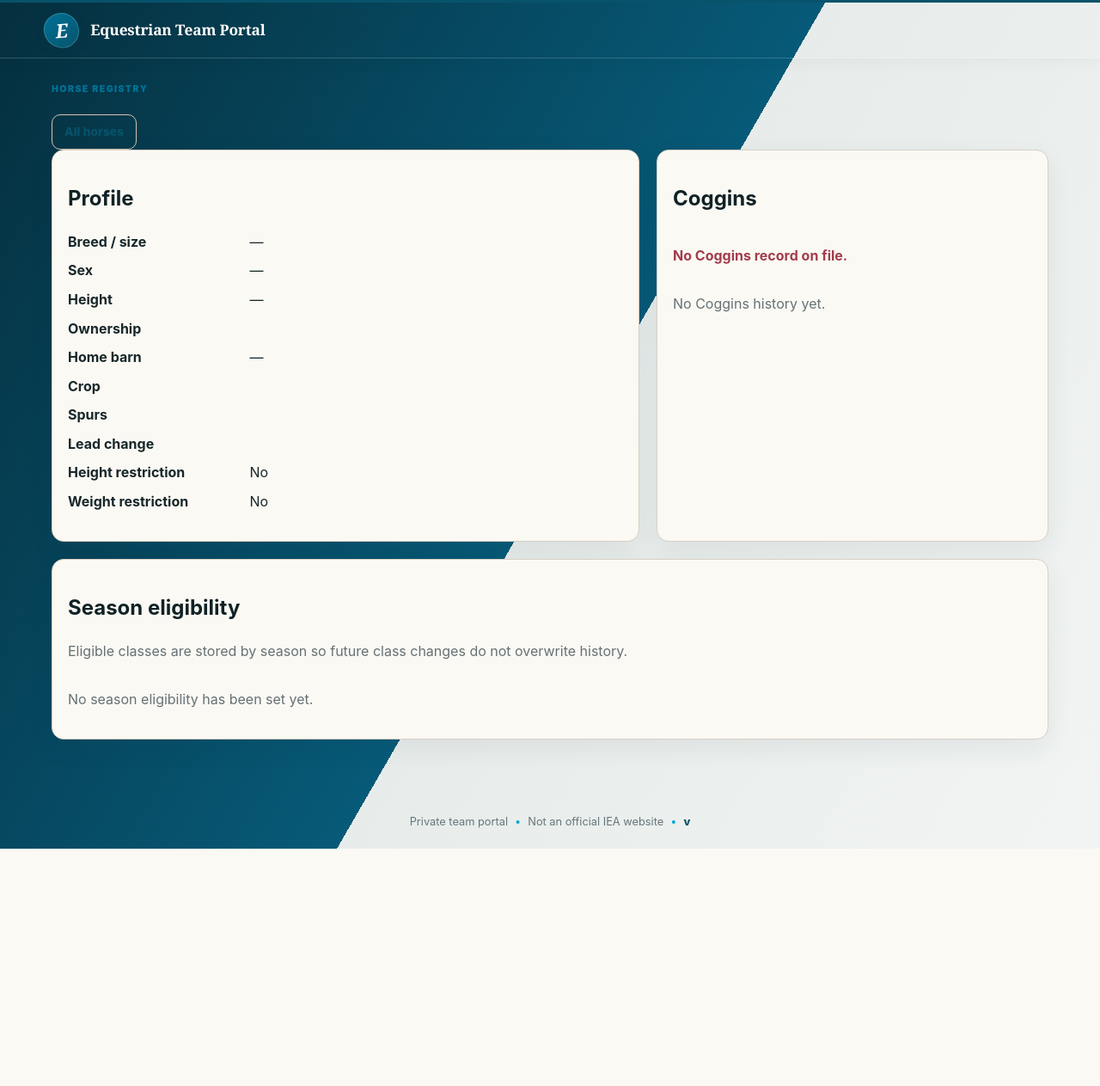
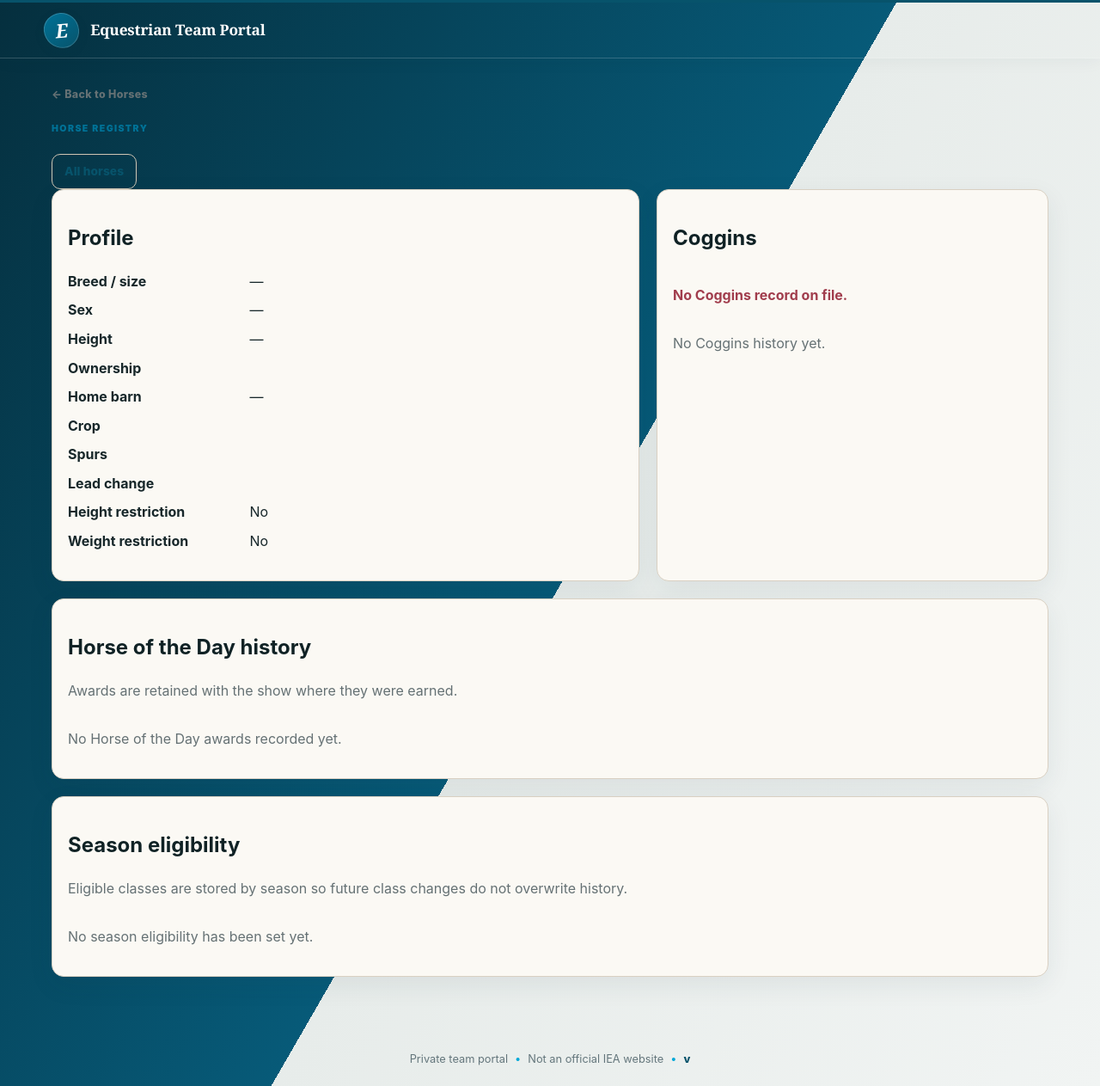
Before and after one commit to mcangeli/iea-team-portal, a Django app: template templates/portal/horse_detail.html in a window 1280 px wide. Shown: the whole page at 86% size. Before the commit the page ends 987 px from the top, so only its background shows below. Run offline with Django 5.2, Linux system fonts and the light colour scheme; the template is opened without the code that fills it, so the values that code supplies are empty; parts of the project's set-up code (start-up, migrations or seed data) failed here and were passed over.

Commit message:
v2.1.1 show horse award history

```diff
--- a/templates/portal/horse_detail.html
+++ b/templates/portal/horse_detail.html
@@ -1,6 +1,7 @@
 {% extends "base.html" %}
 {% block title %}{{ horse.display_name }} · Horses{% endblock %}
 {% block content %}
+<nav class="page-back-nav" aria-label="Back navigation"><a href="{% url 'horse_list' %}">← Back to Horses</a></nav>
 <div class="page-header">
   <div>
     <p class="eyebrow">Horse Registry</p>
@@ -50,6 +51,15 @@
   </section>
 
   <section class="card detail-span-2">
+    <div class="card-heading-row"><div><h2>Horse of the Day history</h2><p class="muted">Awards are retained with the show where they were earned.</p></div></div>
+    <div class="stack-list">
+      {% for award in show_awards %}
+      <div class="stack-item"><div><strong>{{ award.show.name }}</strong> · {{ award.show.show_date|date:"M j, Y" }}<div class="muted">{{ award.get_session_display }} Horse of the Day{% if award.notes %} · {{ award.notes }}{% endif %}</div></div><a class="text-link" href="{% url 'show_horses' award.show.pk %}">Show horses →</a></div>
+      {% empty %}<p class="muted">No Horse of the Day awards recorded yet.</p>{% endfor %}
+    </div>
+  </section>
+
+  <section class="card detail-span-2">
     <div class="card-heading-row"><div><h2>Season eligibility</h2><p class="muted">Eligible classes are stored by season so future class changes do not overwrite history.</p></div>{% if can_manage %}<a class="btn" href="{% url 'horse_season_profile' horse.pk %}">Manage eligibility</a>{% endif %}</div>
     <div class="stack-list">
       {% for profile in season_profiles %}
```
